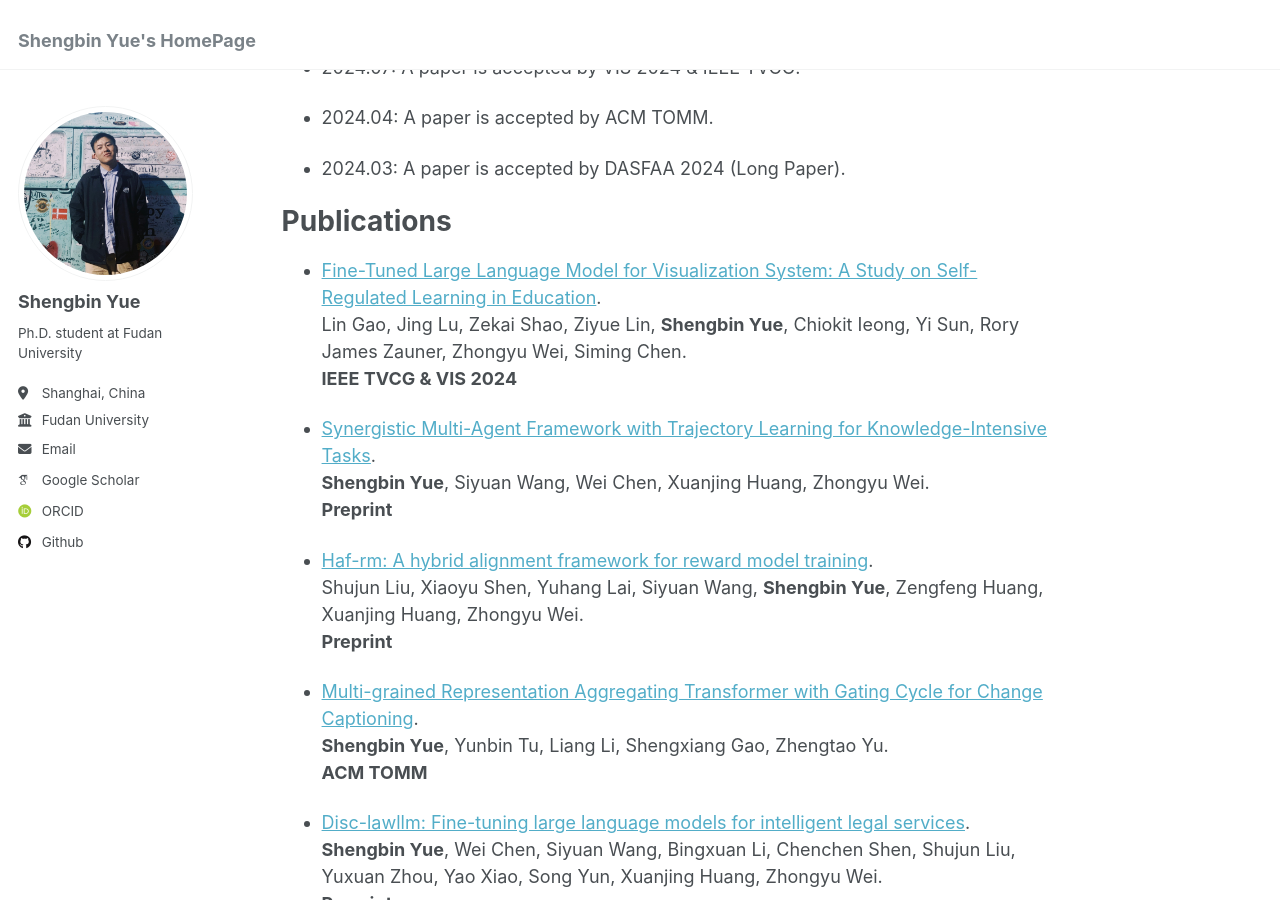
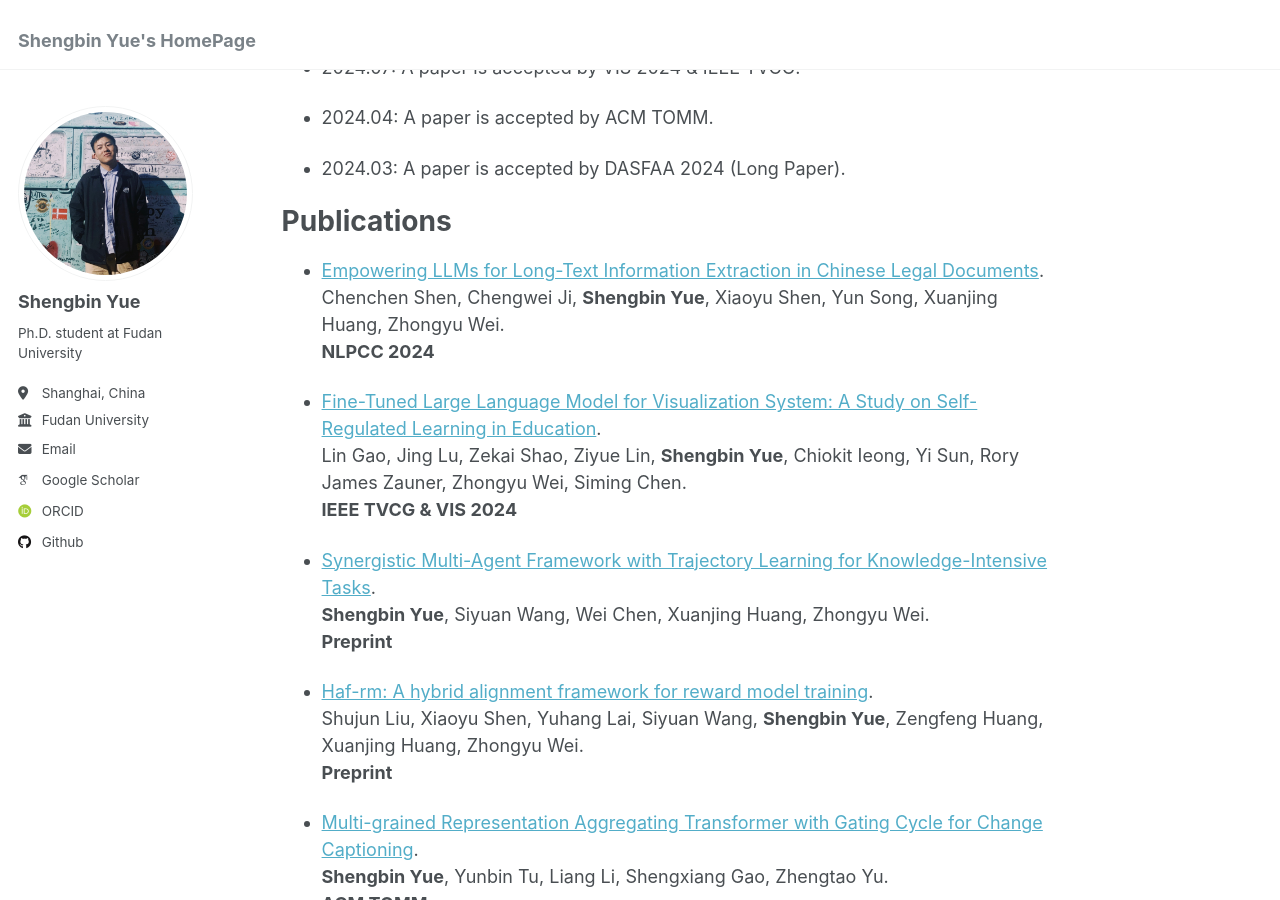
Before and after one commit to yueshengbin/yueshengbin.github.io, a Jekyll site: the page built from _pages/about.md, in a window 1280 px wide and 900 px high, scrolled down 479 px. Built offline with Jekyll 4.4.1, drawn with Linux system fonts in a browser that asks for light colours; some web fonts are replaced.

Commit message:
Update about.md

```diff
--- a/_pages/about.md
+++ b/_pages/about.md
@@ -30,6 +30,10 @@ Recent News
 
 Publications
 ======
+* [Empowering LLMs for Long-Text Information Extraction in Chinese Legal Documents](https://link.springer.com/chapter/10.1007/978-981-97-9431-7_35).
+  Chenchen Shen, Chengwei Ji, **Shengbin Yue**, Xiaoyu Shen, Yun Song, Xuanjing Huang, Zhongyu Wei.
+  **NLPCC 2024**
+
 * [Fine-Tuned Large Language Model for Visualization System: A Study on Self-Regulated Learning in Education](https://ieeexplore.ieee.org/abstract/document/10670435).
   Lin Gao, Jing Lu, Zekai Shao, Ziyue Lin, **Shengbin Yue**, Chiokit Ieong, Yi Sun, Rory James Zauner, Zhongyu Wei, Siming Chen.
   **IEEE TVCG & VIS 2024**
```
